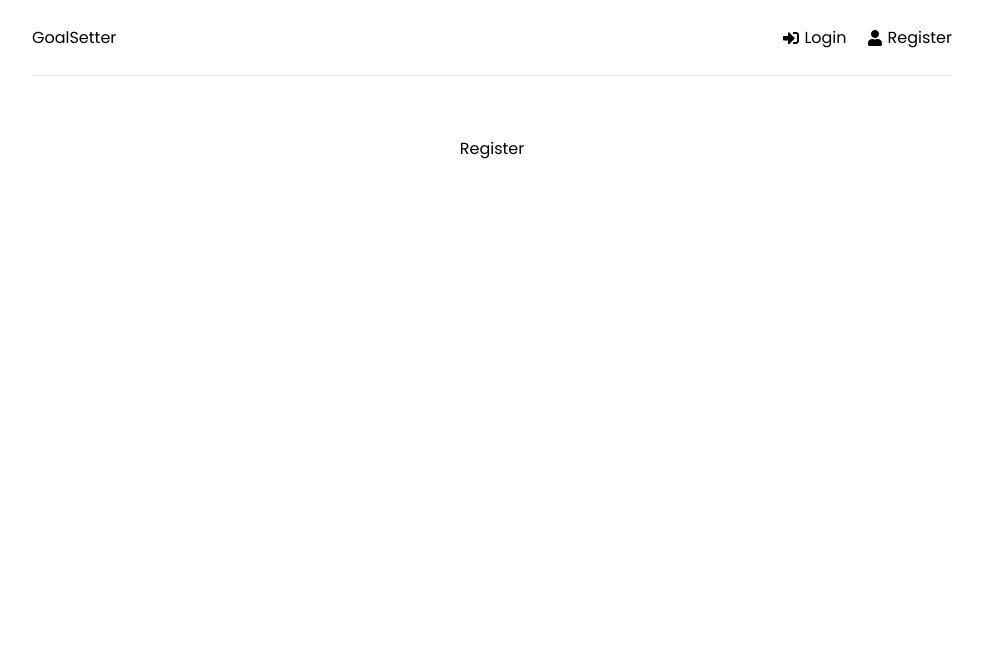
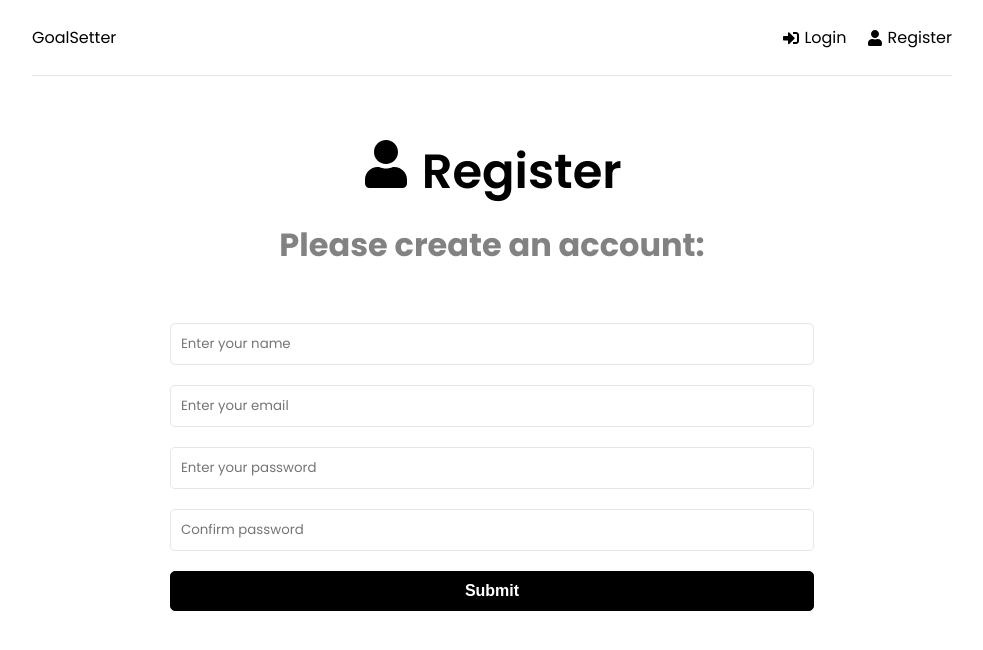
Before and after one commit to kmalcaba/mern-tutorial, a React (Create React App) app in the folder frontend/: page /register in a window 1280 px wide. Shown: the top 650 px of the page, without its empty margins (148-1131 px from the left). Built offline with nearby package versions, Linux system fonts and the light colour scheme.

Commit message:
Create Register page component

```diff
--- a/frontend/src/pages/Register.jsx
+++ b/frontend/src/pages/Register.jsx
@@ -1,5 +1,90 @@
+import { useState, useEffect } from "react";
+import { FaUser } from "react-icons/fa";
+
 function Register() {
-  return <div>Register</div>;
+  const [formData, setFormData] = useState({
+    name: "",
+    email: "",
+    password: "",
+    password2: "",
+  });
+
+  const { name, email, password, password2 } = formData;
+
+  const onChange = (e) => {
+    setFormData((prevState) => ({
+      ...prevState,
+      [e.target.name]: e.target.value,
+    }));
+  };
+
+  const onSubmit = (e) => {
+    e.preventDefault();
+  };
+
+  return (
+    <>
+      <section className="heading">
+        <h1>
+          <FaUser /> Register
+        </h1>
+        <p>Please create an account:</p>
+      </section>
+      <section className="form">
+        <form onSubmit={onSubmit}>
+          <div className="form-group">
+            <input
+              type="text"
+              className="form-control"
+              id="name"
+              name="name"
+              value={name}
+              placeholder="Enter your name"
+              onChange={onChange}
+            />
+          </div>
+          <div className="form-group">
+            <input
+              type="email"
+              className="form-control"
+              id="email"
+              name="email"
+              value={email}
+              placeholder="Enter your email"
+              onChange={onChange}
+            />
+          </div>
+          <div className="form-group">
+            <input
+              type="password"
+              className="form-control"
+              id="password"
+              name="password"
+              value={password}
+              placeholder="Enter your password"
+              onChange={onChange}
+            />
+          </div>
+          <div className="form-group">
+            <input
+              type="password"
+              className="form-control"
+              id="password2"
+              name="password2"
+              value={password2}
+              placeholder="Confirm password"
+              onChange={onChange}
+            />
+          </div>
+          <div className="form-group">
+            <button type="submit" className="btn btn-block">
+              Submit
+            </button>
+          </div>
+        </form>
+      </section>
+    </>
+  );
 }
 
 export default Register;
```
